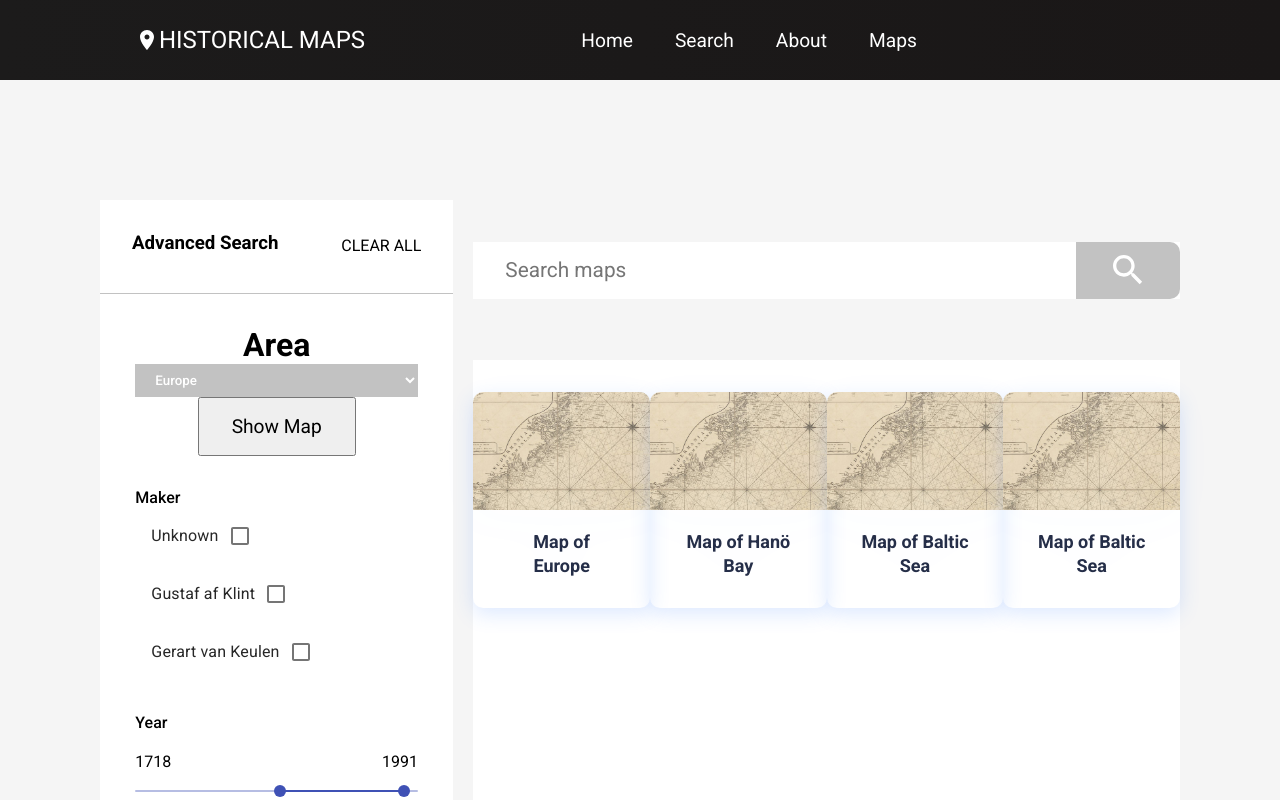
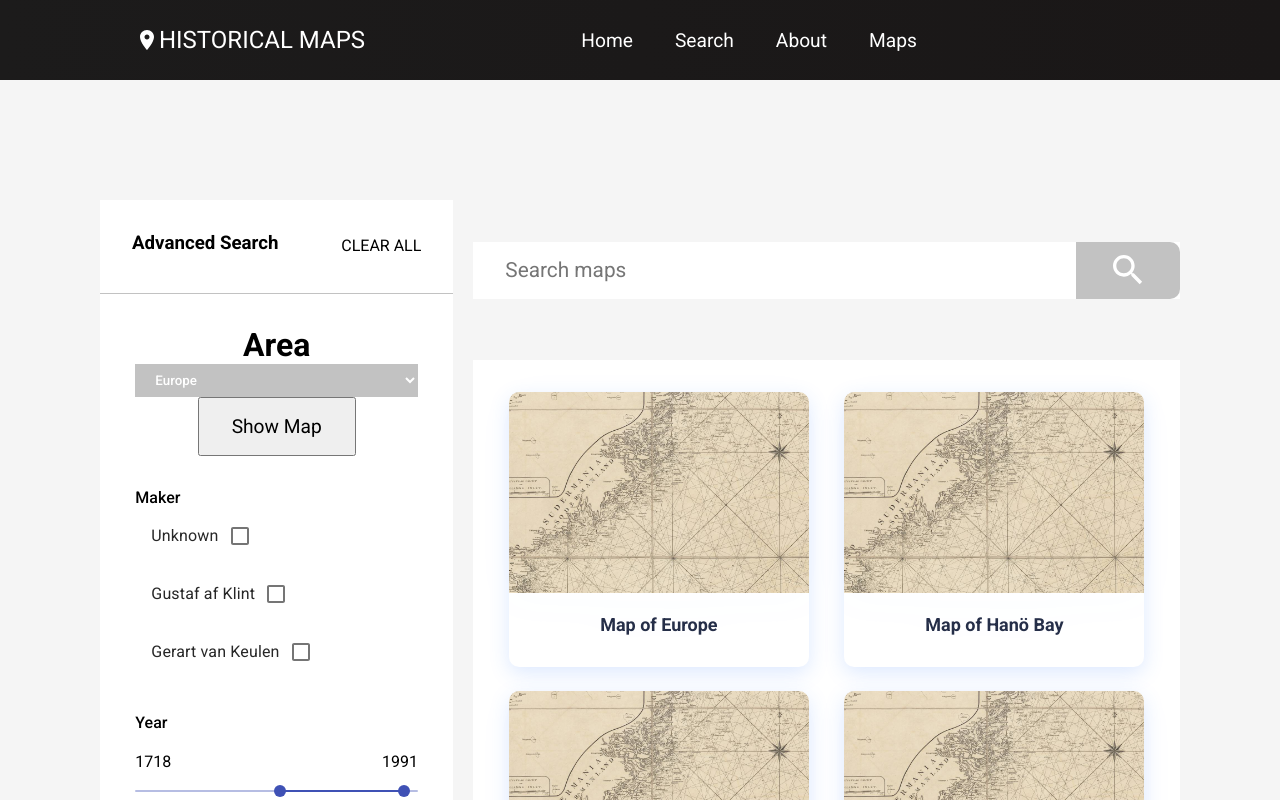
Before and after one commit to kiwiguard/historical-maps, a React (Create React App) app: page /search in a window 1280 px wide. Both pictures are taken after a click on the button "Show Map". Shown: the top 800 px of the page. Built offline with nearby package versions, Linux system fonts and the light colour scheme.

Commit message:
minor design changes to cards

```diff
--- a/src/components/Cards.css
+++ b/src/components/Cards.css
@@ -15,16 +15,15 @@
     margin: 50px 0 45px;
     display: flex;
     justify-content: space-evenly;
-    max-width: 1120px;
-    width: 100%;
-    max-width: 300px;
   }
 
   .cards--item {
     width: 100%;
     max-width: 300px;
+    min-width: 300px;
     flex: 1;
     border-radius: 10px;
+    margin-bottom: 1.5rem;
   }
 
   .cards--item-link {
```
